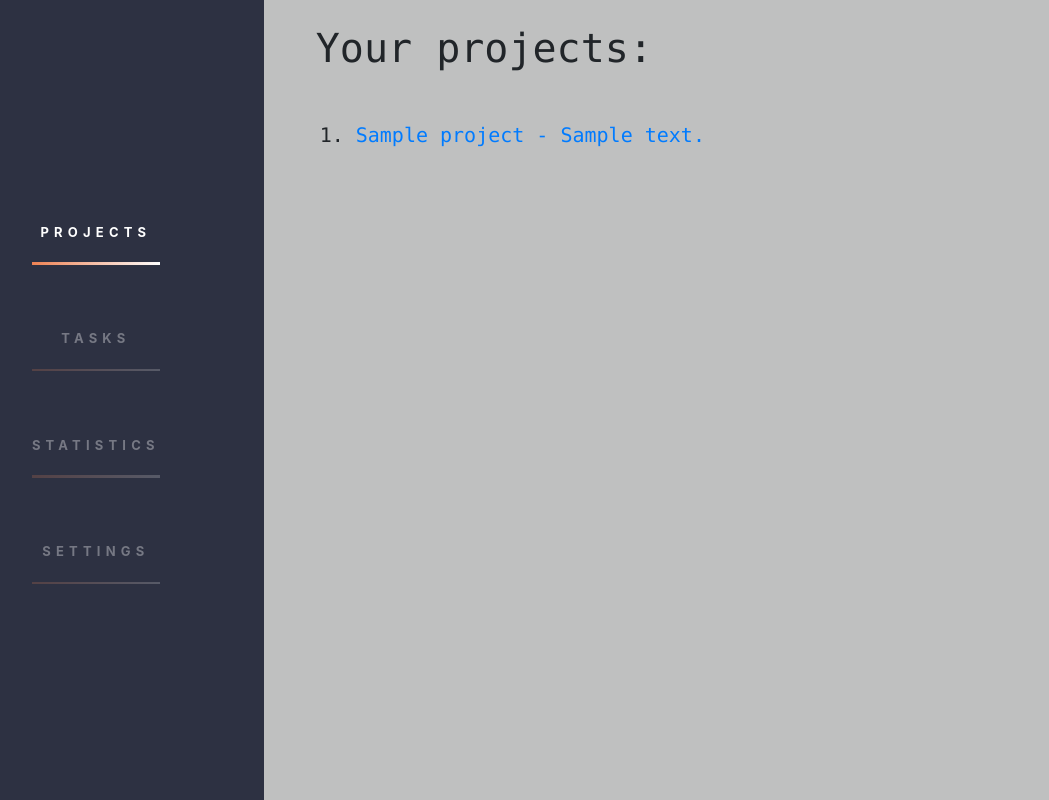
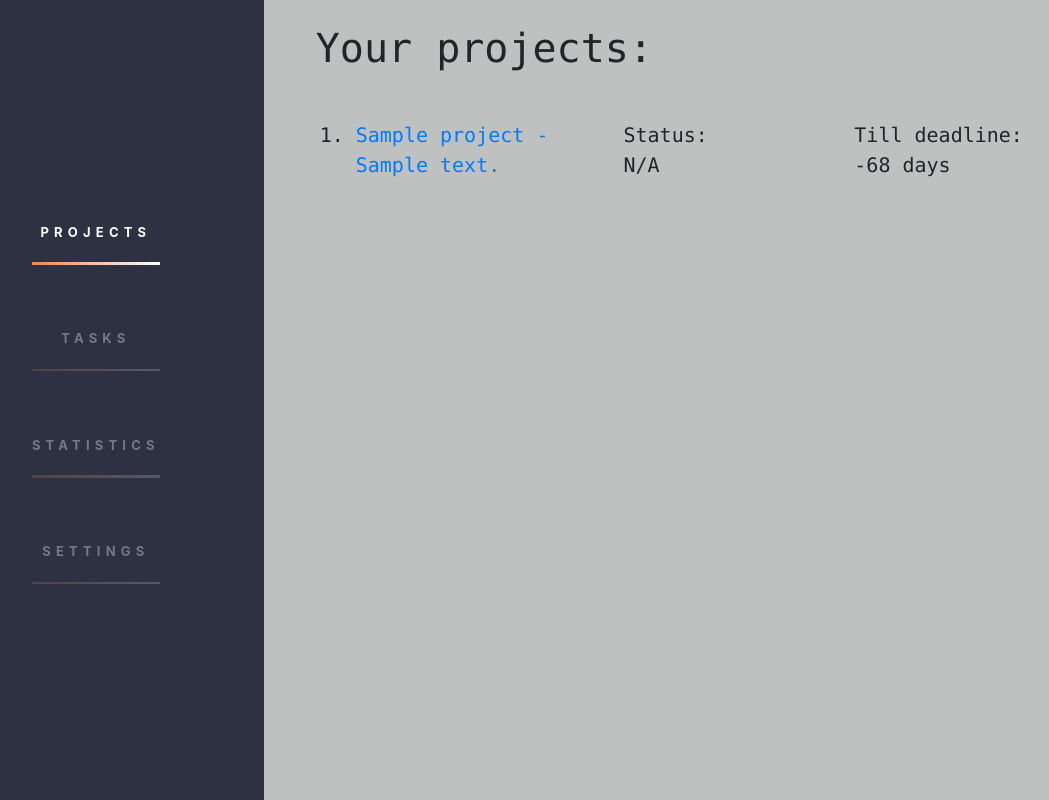
Before and after one commit to astDeniss/pmpro, a Django app: page /projects/ in a window 1280 px wide. Shown: the whole page, without its empty margins (56-1105 px from the left). Run offline with Django 3.2, Linux system fonts and the light colour scheme; a user stored in the database is signed in; tables that the repository leaves empty hold one stand-in row (values such as "Sample post"); some libraries are stand-ins or nearby versions.

Commit message:
added method calculate_days_left_til_deadline to Project model, updated projects.html

```diff
--- a/PMpro/tasks/models.py
+++ b/PMpro/tasks/models.py
@@ -1,5 +1,6 @@
 from django.db import models
 from users.models import Manager
+from datetime import datetime, timezone
 
 status_choices = [
     ('N/A', 'Unassigned'),
@@ -17,8 +18,15 @@ class Project(models.Model):
     last_updated = models.DateTimeField(auto_now=True)
     status = models.CharField(max_length=100, choices=status_choices, default="Unassigned")
 
+    def calculate_days_left_til_deadline(self):
+        now = datetime.now(timezone.utc)
+        days_left = self.deadline - now
+        days = days_left.days
+        return "{} days".format(days)
+
     def __str__(self):
         return "{} - {}".format(self.title, self.description)
+
 
 
 class Task(models.Model):
--- a/PMpro/tasks/views.py
+++ b/PMpro/tasks/views.py
@@ -2,6 +2,7 @@ from django.shortcuts import render
 from django.views.generic.list import ListView
 from .models import Project
 from users.models import Manager
+import datetime
 
 
 class ProjectListView(ListView):
--- a/PMpro/templates/projects.html
+++ b/PMpro/templates/projects.html
@@ -6,9 +6,19 @@
     <div class="ml-5">
         <h1 class="mb-5"> Your projects: </h1>
         {% for object in object_list %}
-            <ol>
-                <li> <a href="#">{{ object }}</a> </li>
-            </ol>
+            <div class="row">
+                <div class="col-4">
+                    <ol>
+                        <li> <a href="#">{{ object }}</a> </li>
+                    </ol>
+                </div>
+                <div class="col-3">
+                    <p>Status: <br/> {{ object.status }}</p>
+                </div>
+                <div class="col-3">
+                    <p>Till deadline: <br/> {{ object.calculate_days_left_til_deadline }}</p>
+                </div>
+            </div>
         {% endfor %}
     </div>
 {% endblock content %}
```
